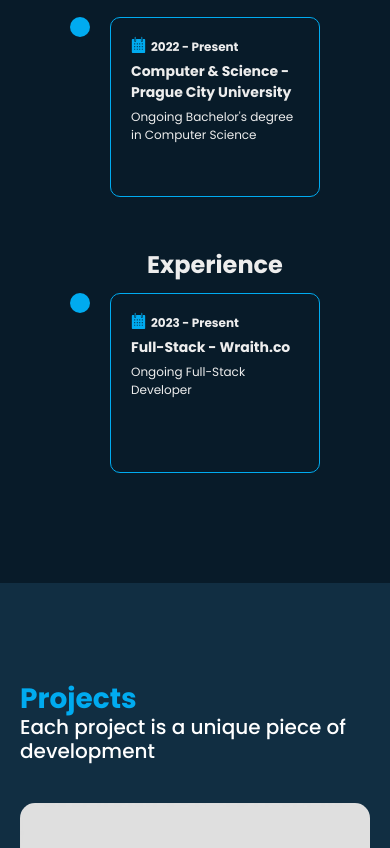
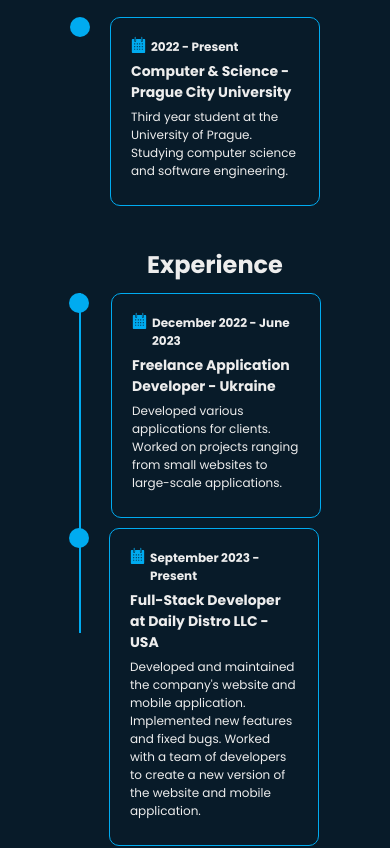
Before and after one commit to SDT413/portfolio-next, a Next.js app: page / in a window 390 px wide. Shown: the part 2052-2900 px from the top of the page. Built offline with nearby package versions, Linux system fonts and the light colour scheme.

Commit message:
education data changed

```diff
--- a/src/components/experience/Experience.tsx
+++ b/src/components/experience/Experience.tsx
@@ -10,15 +10,21 @@ const Experience = () => {
         {
             date: "2022 - Present",
             heading: "Computer & Science - Prague City University",
-            description: "Ongoing Bachelor's degree in Computer Science"
+            description: "Third year student at the University of Prague. Studying computer science and software engineering."
         }
     ]
     const experienceData = [
         {
-            date: "2023 - Present",
-            heading: "Full-Stack - Wraith.co",
-            description: "Ongoing Full-Stack Developer"
+            date: "December 2022 - June 2023",
+            heading: " Freelance Application Developer - Ukraine",
+            description: "Developed various applications for clients. Worked on projects ranging from small websites to large-scale applications."
+        },
+        {
+            date: "September 2023 - Present",
+            heading: "Full-Stack Developer at Daily Distro LLC - USA",
+            description: "Developed and maintained the company's website and mobile application. Implemented new features and fixed bugs. Worked with a team of developers to create a new version of the website and mobile application."
         }
+
     ]
 
     return (
--- a/src/components/experience/table_column/TableColumn.module.css
+++ b/src/components/experience/table_column/TableColumn.module.css
@@ -39,9 +39,15 @@
   .column_heading {
     font-size: 24px;
   }
+  .line {
+    height: 270px;
+  }
 }
 
 @media (max-width: 640px) {
+  .line {
+    height: 340px;
+  }
   .column_heading {
     font-size: 24px;
     text-align: center;
--- a/src/components/experience/table_column/table_section/TableSection.module.css
+++ b/src/components/experience/table_column/table_section/TableSection.module.css
@@ -32,7 +32,7 @@
 @media (max-width: 1430px) {
     .section {
         width: 400px;
-        height: 180px;
+        height: fit-content;
     }
     .section_date {
         font-size: 17px;
@@ -49,7 +49,7 @@
 @media (max-width: 640px) {
     .section {
         width: 210px;
-        height: 180px;
+        height: fit-content;
     }
     .section_date {
         font-size: 12px;
```
